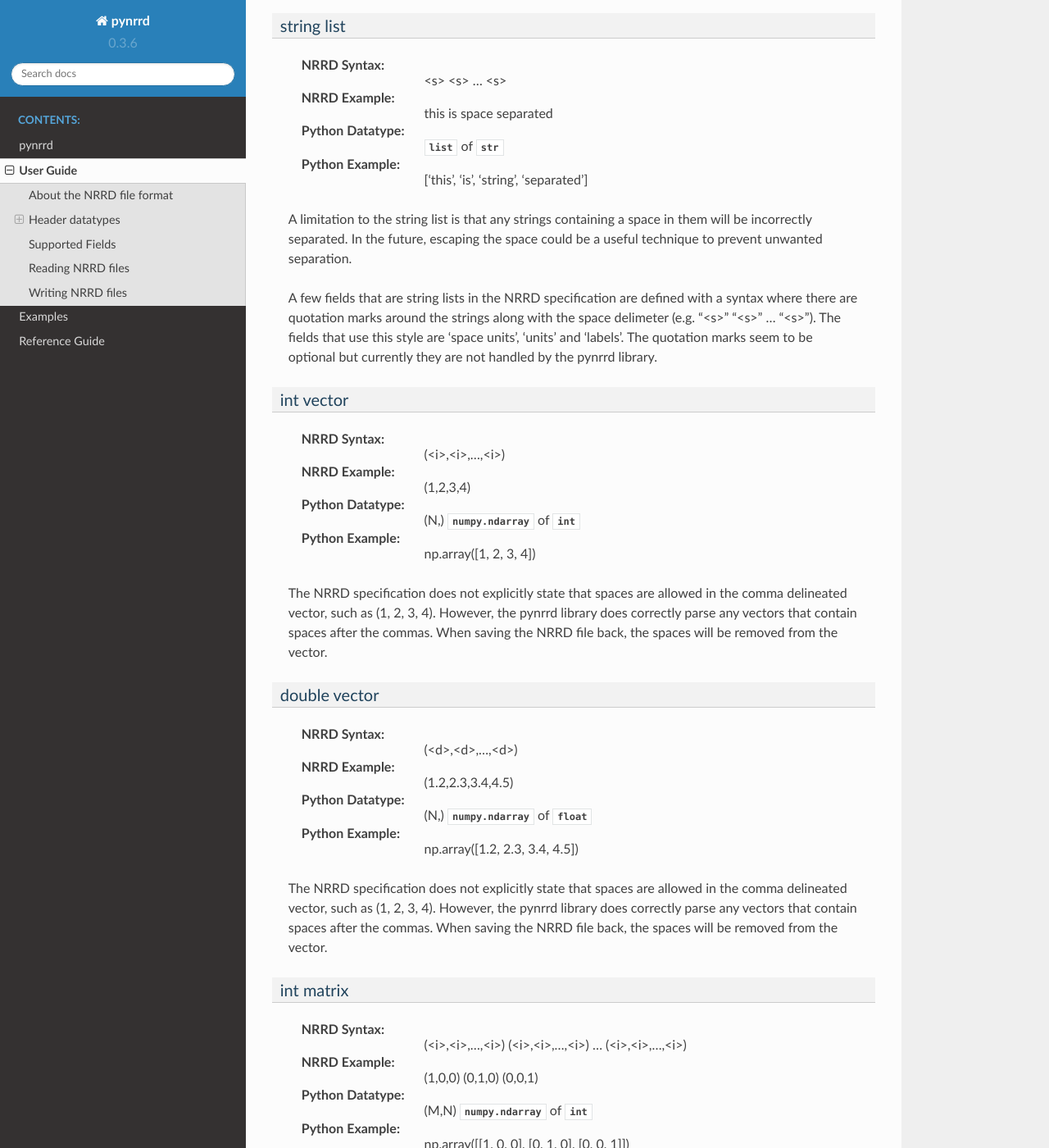
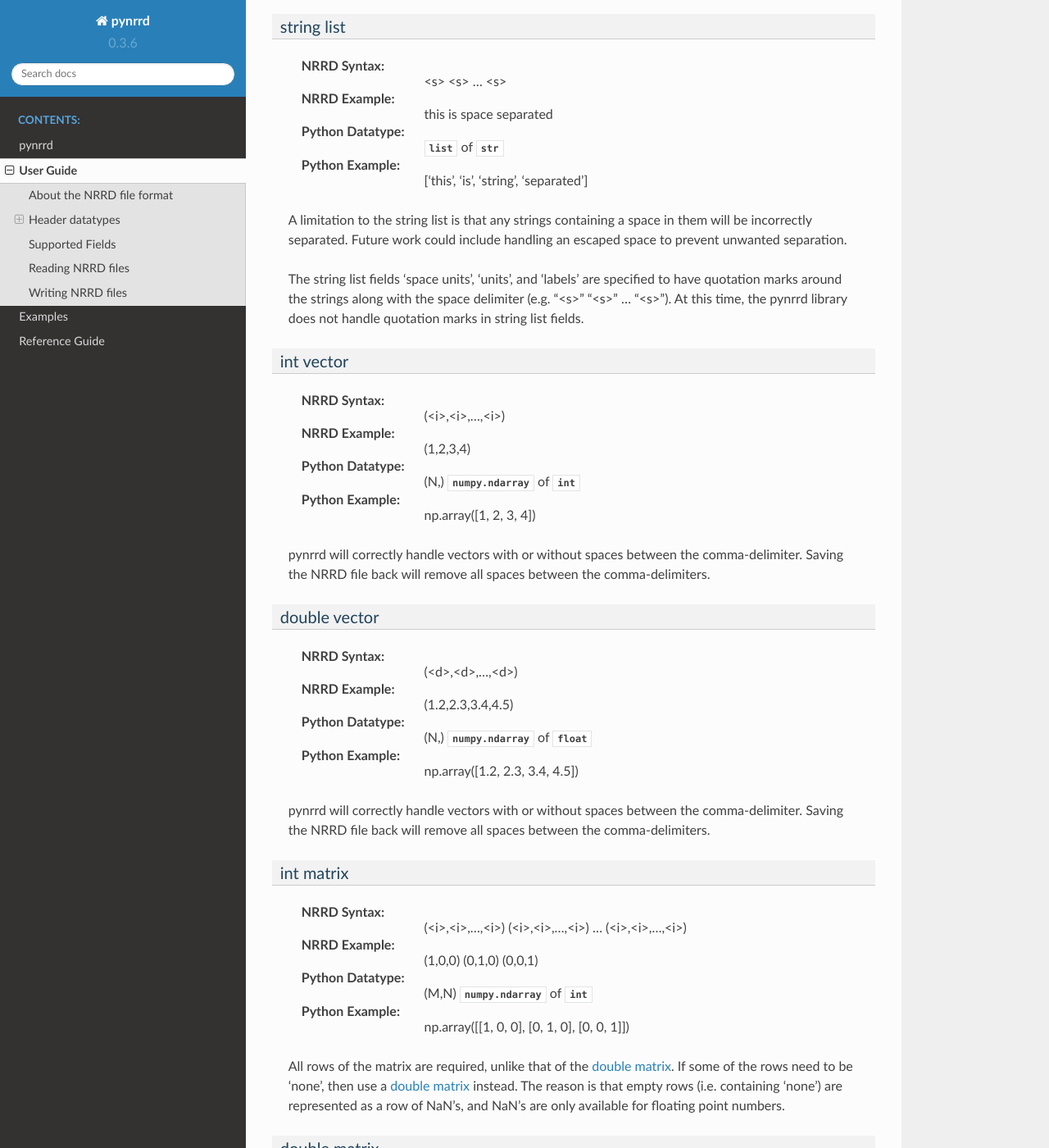
Before and after one commit to mhe/pynrrd, a Sphinx documentation site: the page built from docs/source/user-guide.rst, in a window 1280 px wide and 1400 px high, scrolled down 2353 px. Shown: the whole window at 82% size. Built offline with Sphinx 7.4.7 and the Read the Docs theme 2.0.0, drawn with Linux system fonts in a browser that asks for light colours; some of the changed text lies outside the part shown.

Commit message:
Documentation Cleanup (#89)
Simplify and reword content in the user guide of documentation. Felt there was some confusing and unnecessarily complex sentences. In addition, removed some content that is not relevant for a user interested in just getting started using `pynrrd`.

```diff
--- a/docs/source/user-guide.rst
+++ b/docs/source/user-guide.rst
@@ -16,15 +16,15 @@ The general structure of the NRRD file format is as follows::
     <field>: <value>
     ...
     <field>: <value>
-    <custom field>:= <value>
-    <custom field>:= <value>
+    <custom field>:=<value>
+    <custom field>:=<value>
     ...
-    <custom field>:= <value>
-    # Comments are identified with a pound sign
+    <custom field>:=<value>
+    # Comments are identified with a # symbol
 
     <data here if stored in same file, otherwise stored in detached file>
 
-As with most file formats, the file begins with a magic line that uniquely identifies the file as a NRRD file. Along with the magic line is a version that identifies what revision of the NRRD specification is used. As of today, the latest NRRD version is 5. Line comments can be specified by starting the line with a # symbol. Following the magic line is the header which is written in ASCII with the structure <field>: <value> or <field>:= <value> in the case of a custom field. The header is finished reading once a blank line has been read. If the data is stored in the same file (based on whether the header contains a datafile field), then the data will follow the header.
+As with most file formats, the file begins with a magic line that uniquely identifies the file as a NRRD file. Along with the magic line is a version that identifies what revision of the NRRD specification is used. As of today, the latest NRRD version is 5. Line comments can be specified by starting the line with a # symbol. Following the magic line is the header which is written in ASCII with the structure :code:`<field>: <value>` or :code:`<field>:=<value>` in the case of a custom field. The header is finished reading once a blank line has been read. If the data is stored in the same file (based on whether the header contains a datafile field), then the data will follow the header.
 
 More information on the NRRD file format can be found `here <http://teem.sourceforge.net/nrrd/index.html>`_.
 
@@ -74,9 +74,9 @@ string list
 :Python Datatype: :class:`list` of :class:`str`
 :Python Example: ['this', 'is', 'string', 'separated']
 
-A limitation to the string list is that any strings containing a space in them will be incorrectly separated. In the future, escaping the space could be a useful technique to prevent unwanted separation.
+A limitation to the string list is that any strings containing a space in them will be incorrectly separated. Future work could include handling an escaped space to prevent unwanted separation.
 
-A few fields that are string lists in the NRRD specification are defined with a syntax where there are quotation marks around the strings along with the space delimeter (e.g. "<s>" "<s>" ... "<s>"). The fields that use this style are 'space units', 'units' and 'labels'. The quotation marks seem to be optional but currently they are not handled by the pynrrd library.
+The string list fields 'space units', 'units', and 'labels' are specified to have quotation marks around the strings along with the space delimiter (e.g. "<s>" "<s>" ... "<s>"). At this time, the pynrrd library does not handle quotation marks in string list fields.
 
 int vector
 ~~~~~~~~~~~~~
@@ -85,7 +85,7 @@ int vector
 :Python Datatype: (N,) :class:`numpy.ndarray` of :class:`int`
 :Python Example: np.array([1, 2, 3, 4])
 
-The NRRD specification does not explicitly state that spaces are allowed in the comma delineated vector, such as (1, 2, 3, 4). However, the pynrrd library does correctly parse any vectors that contain spaces after the commas. When saving the NRRD file back, the spaces will be removed from the vector.
+pynrrd will correctly handle vectors with or without spaces between the comma-delimiter. Saving the NRRD file back will remove all spaces between the comma-delimiters.
 
 double vector
 ~~~~~~~~~~~~~
@@ -94,7 +94,7 @@ double vector
 :Python Datatype: (N,) :class:`numpy.ndarray` of :class:`float`
 :Python Example: np.array([1.2, 2.3, 3.4, 4.5])
 
-The NRRD specification does not explicitly state that spaces are allowed in the comma delineated vector, such as (1, 2, 3, 4). However, the pynrrd library does correctly parse any vectors that contain spaces after the commas. When saving the NRRD file back, the spaces will be removed from the vector.
+pynrrd will correctly handle vectors with or without spaces between the comma-delimiter. Saving the NRRD file back will remove all spaces between the comma-delimiters.
 
 int matrix
 ~~~~~~~~~~
@@ -103,7 +103,7 @@ int matrix
 :Python Datatype: (M,N) :class:`numpy.ndarray` of :class:`int`
 :Python Example: np.array([[1, 0, 0], [0, 1, 0], [0, 0, 1]])
 
-All rows of the matrix are required, unlike that of the `double matrix`_. If some of the rows need to be 'none', then please use a `double matrix`_ instead. The reason is that empty rows (contain 'none') are represented as a row of NaN's and NaN's are only available for floating point numbers.
+All rows of the matrix are required, unlike that of the `double matrix`_. If some of the rows need to be 'none', then use a `double matrix`_ instead. The reason is that empty rows (i.e. containing 'none') are represented as a row of NaN's, and NaN's are only available for floating point numbers.
 
 double matrix
 ~~~~~~~~~~~~~
@@ -112,10 +112,12 @@ double matrix
 :Python Datatype: (M,N) :class:`numpy.ndarray` of :class:`float`
 :Python Example: np.array([[2.54, 1.3, 0.0], [3.14, 0.3, 3.3], [np.nan, np.nan, np.nan], [0.0, -12.3, -3.3]])
 
-This datatype has the additional feature where certain rows can be defined as empty or none. In the NRRD specification, instead of the row, the 'none' keyword is used in it's place. This is represented in the Python NumPy array as a row of all NaN's (NaN's are only defined for floating point numbers). An example use case for this optional row matrix is for the 'space directions' field where one row may be empty because it is not a domain type.
+This datatype has the added feature where rows can be defined as empty by setting the vector as :code:`none`. In the NRRD specification, instead of the row, the :code:`none` keyword is used in it's place. This is represented in the Python NumPy array as a row of all NaN's. An example use case for this optional row matrix is for the 'space directions' field where one row may be empty because it is not a domain type.
 
 Supported Fields
 ----------------
+A list of supported fields, according to the NRRD specification, and its corresponding datatype can be seen below. Each field has a link to the NRRD specification providing a detailed description of the field.
+
 ========================  ================
 Field                     NRRD Datatype
 ========================  ================
@@ -180,19 +182,17 @@ space_                    `string`_
 
 Reading NRRD files
 ------------------
-There are three functions that are used to read NRRD files: :meth:`read`, :meth:`read_header` and :meth:`read_data`. :meth:`read` is a convenience function that opens the file located at :obj:`filename` and calls :meth:`read_header` and :meth:`read_data` in succession and returns the data and header.
+There are three functions that are used to read NRRD files: :meth:`read`, :meth:`read_header`, and :meth:`read_data`. :meth:`read` is a convenience function that opens the specified filepath and calls :meth:`read_header` and :meth:`read_data` in succession to return the NRRD header and data.
 
 The :meth:`read` and :meth:`read_header` methods accept an optional parameter :obj:`custom_field_map` for parsing custom field types not listed in `Supported Fields`_ of the header. It is a :class:`dict` where the key is the custom field name and the value is a string identifying datatype for the custom field. See `Header datatypes`_ for a list of supported datatypes.
 
-The :obj:`file` parameter of :meth:`read_header` accepts a filename or a string iterator object to read the header from. If a filename is specified, then the file will be opened and closed after the header is read from it. If not specifying a filename, the :obj:`file` parameter can be any sort of iterator that returns a string each time :meth:`next` is called. The two common objects that meet these requirements are file objects and a list of strings. The :meth:`read_header` function returns a :class:`dict` with the field and parsed values as keys and values to the dictionary.
+The :meth:`read_data` will typically be called in conjunction with :meth:`read_header` because header information is required in order to read the data. The function returns a :class:`numpy.ndarray` of the data saved in the given NRRD file.
 
-The :meth:`read_data` will not typically be used besides within the :meth:`read` function because the header is a required parameter (:obj:`header`) to this function. The remaining two parameters :obj:`fh` and :obj:`filename` are optional depending on the parameters but it never hurts to specify both. The file handle (:obj:`fh`) is necessary if the header contains the NRRD data as well (AKA it is not a detached file). However, if the NRRD data is detached from the header, then the :obj:`filename` parameter is required to obtain the absolute path to the data file. The :meth:`read_data` function returns a :class:`numpy.ndarray` of the data.
-
-Some NRRD files, while prohibited by specification, may contain duplicated reader fields preventing the proper reading of the file. Changing :data:`nrrd.reader.ALLOW_DUPLICATE_FIELD` to :obj:`True` will show a warning instead of an error while trying to read the file.
+Some NRRD files, while prohibited by specification, may contain duplicated header fields causing an exception to be raised. Changing :data:`nrrd.reader.ALLOW_DUPLICATE_FIELD` to :obj:`True` will show a warning instead of an error while trying to read the file.
 
 Writing NRRD files
 ------------------
-Writing to NRRD files can be done with the single function :meth:`write`. The :obj:`filename` parameter to the function specifies the absolute or relative filename to write the NRRD file. If the :obj:`filename` extension is .nhdr, then the :obj:`detached_header` parameter is set to true automatically. If the :obj:`detached_header` parameter is set to :obj:`True` and the :obj:`filename` ends in .nrrd, then the header file will have the same path and base name as the :obj:`filename` but with an extension of .nhdr. In all other cases, the header and data are saved in the same file.
+Writing to NRRD files can be done with the function :meth:`write`. The :obj:`filename` parameter to the function specifies the absolute or relative filename to write the NRRD file. If the :obj:`filename` extension is .nhdr, then the :obj:`detached_header` parameter is set to true automatically. If the :obj:`detached_header` parameter is set to :obj:`True` and the :obj:`filename` ends in .nrrd, then the header file will have the same path and base name as the :obj:`filename` but with an extension of .nhdr. In all other cases, the header and data are saved in the same file.
 
 The :obj:`data` parameter is a :class:`numpy.ndarray` of data to be saved. :obj:`header` is an optional parameter of type :class:`dict` containing the field/values to be saved to the NRRD file.
 
```
